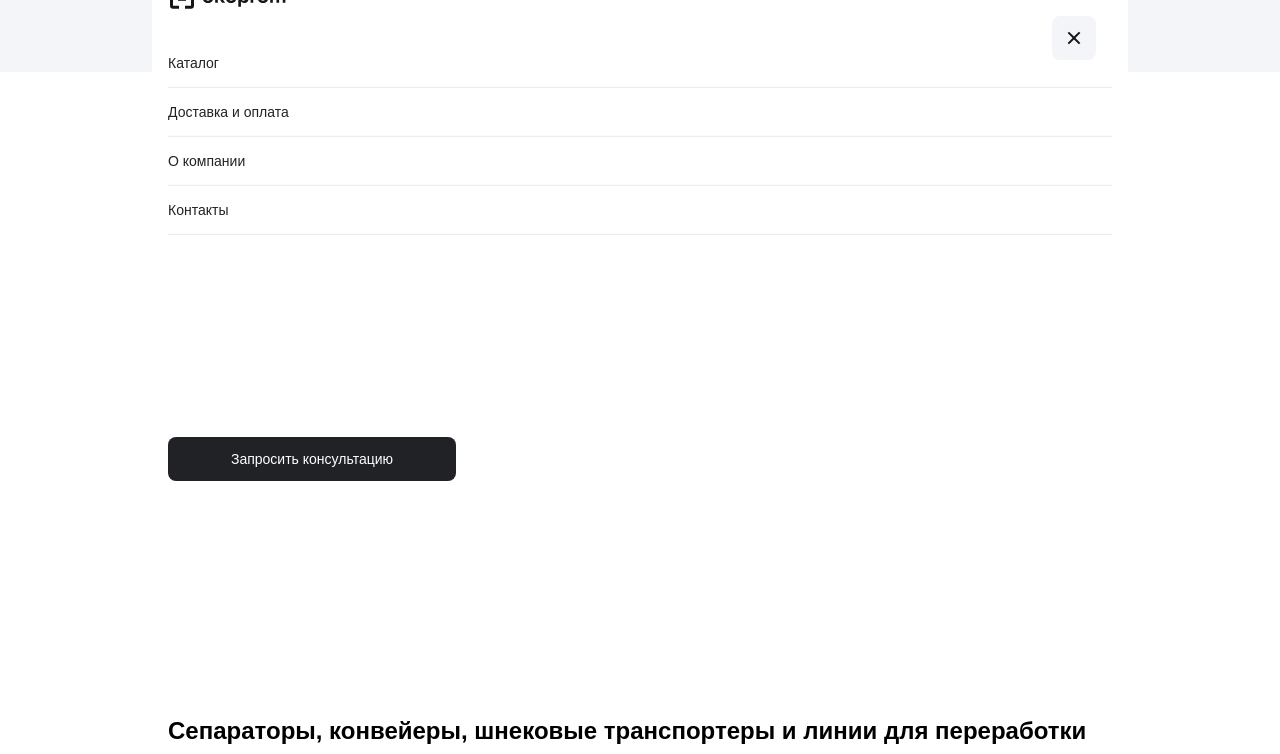
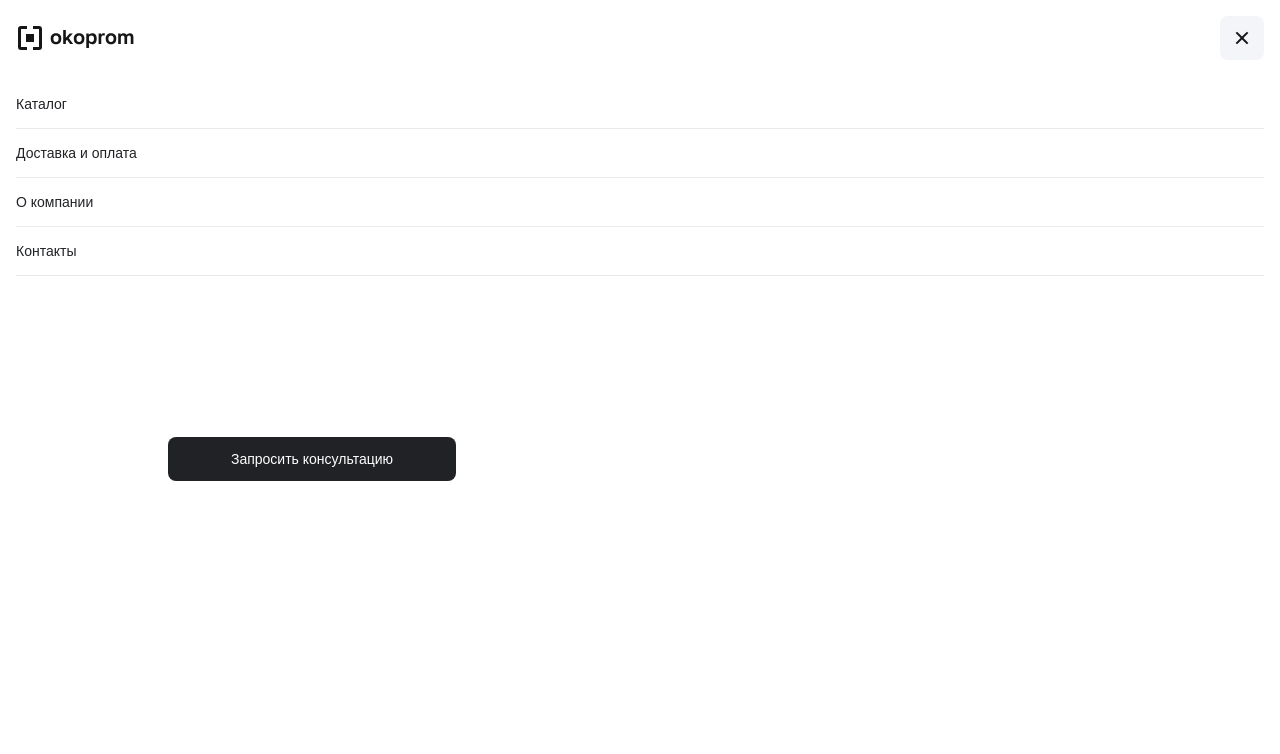
Before and after one commit to Whireless/okoprom, a website: page source/index.html in a window 1280 px wide. Both pictures are taken after a click on the button 1090 px from the left and 110 px from the top of the page. Shown: the top 754 px of the page. Drawn offline with nearby package versions, Linux system fonts and the light colour scheme; files that its build step writes are made by us from their sources.

Commit message:
Правки для мобильного меню

```diff
--- a/source/index.html
+++ b/source/index.html
@@ -23,8 +23,8 @@
         </div>
       </div>
     </div>
-    <div class="container">
-      <nav class="main-nav">
+    <nav class="main-nav">
+      <div class="container">
         <ul class="main-nav__menu-list">
           <li class="main-nav__menu-item"><a href="catalog.html" class="main-nav__link">Каталог</a></li>
           <li class="main-nav__menu-item"><a href="pay.html" class="main-nav__link">Доставка и оплата</a></li>
@@ -37,8 +37,8 @@
           <a href="#" class="main-nav__consultation">Запросить консультацию</a>
           <button class="main-nav__menu-button" type="button" aria-label="Открыть меню сайта"></button>
         </div>
-      </nav>
-    </div>
+      </div>
+    </nav>
   </header>
   <main>
     <div class="container">
--- a/source/sass/blocks/main-nav.scss
+++ b/source/sass/blocks/main-nav.scss
@@ -4,8 +4,9 @@
 
 .main-nav__menu-list {
   position: absolute;
-  left: -16px;
-  right: -16px;
+  top: -88px;
+  left: 0;
+  right: 0;
   display: flex;
   flex-direction: column;
   background-color: $white;
@@ -28,8 +29,8 @@
   }
 
   &--open {
-    height: 85vh;
-    transform: translateY(-17%);
+    height: 100vh;
+    transform: translateY(0);
     transition: 0.2s;
 
     &~.main-nav__button-block {
```
